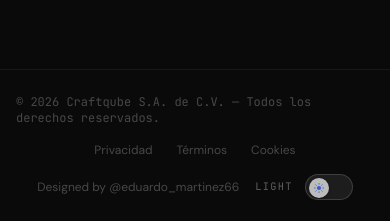
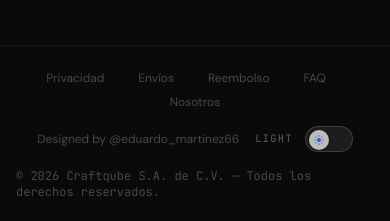
Before and after one commit to MPEduardo98/craftqube, a Next.js app: page / in a window 390 px wide. Shown: the part 5155-5376 px from the top of the page. Built offline with nearby package versions, Linux system fonts and the light colour scheme; no server answers; the database is empty; a web font is replaced by a local one.

Commit message:
Correccion de errores

```diff
--- a/app/global/components/footer/Footer.tsx
+++ b/app/global/components/footer/Footer.tsx
@@ -14,33 +14,44 @@ interface CategoriaDB {
   total_productos: number;
 }
 
+/* ── Columnas de navegación ────────────────────────────── */
 const footerLinks = {
   empresa: {
     title: "Empresa",
     items: [
-      { label: "Quiénes Somos",    href: "/nosotros" },
-      { label: "Proyectos",        href: "/proyectos" },
-      { label: "Certificaciones",  href: "/certificaciones" },
-      { label: "Blog Técnico",     href: "/blog" },
-      { label: "Contacto",         href: "/contacto" },
+      { label: "Quiénes Somos",   href: "/about/nosotros" },
+      { label: "Proyectos",       href: "/proyectos" },
+      { label: "Certificaciones", href: "/certificaciones" },
+      { label: "Blog Técnico",    href: "/blog" },
+      { label: "Contacto",        href: "/contacto" },
     ],
   },
   soporte: {
     title: "Soporte",
     items: [
-      { label: "Guías de Instalación",  href: "/guias" },
-      { label: "Descarga de CAD",       href: "/cad" },
-      { label: "Solicitar Cotización",  href: "/cotizar" },
-      { label: "Preguntas Frecuentes",  href: "/faq" },
-      { label: "Política de Envíos",    href: "/envios" },
+      { label: "Guías de Instalación", href: "/guias" },
+      { label: "Descarga de CAD",      href: "/cad" },
+      { label: "Solicitar Cotización", href: "/cotizar" },
+      { label: "Preguntas Frecuentes", href: "/about/faq" },
+      { label: "Política de Envíos",   href: "/politicas/politica-de-envio" },
     ],
   },
 };
 
+/* ── Links legales del bottom bar ─────────────────────── */
+const legalLinks = [
+  { label: "Privacidad", href: "/politicas/politica-de-privacidad" },
+  { label: "Envíos",     href: "/politicas/politica-de-envio" },
+  { label: "Reembolso",  href: "/politicas/politica-de-reembolso" },
+  { label: "FAQ",        href: "/about/faq" },
+  { label: "Nosotros",   href: "/about/nosotros" },
+];
+
+/* ── Redes sociales ────────────────────────────────────── */
 const socialLinks = [
   {
     label: "LinkedIn",
-    href: "https://linkedin.com",
+    href: "https://www.linkedin.com/in/craftqube-m%C3%A9xico-7a023638b/",
     icon: (
       <svg width="16" height="16" viewBox="0 0 24 24" fill="currentColor">
         <path d="M16 8a6 6 0 0 1 6 6v7h-4v-7a2 2 0 0 0-2-2 2 2 0 0 0-2 2v7h-4v-7a6 6 0 0 1 6-6zM2 9h4v12H2z" />
@@ -50,7 +61,7 @@ const socialLinks = [
   },
   {
     label: "YouTube",
-    href: "https://youtube.com",
+    href: "https://www.youtube.com/@CraftQubeM%C3%A9xico",
     icon: (
       <svg width="16" height="16" viewBox="0 0 24 24" fill="currentColor">
         <path d="M22.54 6.42a2.78 2.78 0 0 0-1.94-1.96C18.88 4 12 4 12 4s-6.88 0-8.6.46A2.78 2.78 0 0 0 1.46 6.42 29 29 0 0 0 1 12a29 29 0 0 0 .46 5.58 2.78 2.78 0 0 0 1.94 1.96C5.12 20 12 20 12 20s6.88 0 8.6-.46a2.78 2.78 0 0 0 1.94-1.96A29 29 0 0 0 23 12a29 29 0 0 0-.46-5.58z" />
@@ -60,7 +71,7 @@ const socialLinks = [
   },
   {
     label: "Instagram",
-    href: "https://instagram.com",
+    href: "https://www.instagram.com/craftqube_mx/",
     icon: (
       <svg width="16" height="16" viewBox="0 0 24 24" fill="currentColor">
         <rect x="2" y="2" width="20" height="20" rx="5" ry="5" fill="none" stroke="currentColor" strokeWidth="2" />
@@ -71,7 +82,7 @@ const socialLinks = [
   },
   {
     label: "TikTok",
-    href: "https://tiktok.com",
+    href: "https://www.tiktok.com/@craftqube_mx",
     icon: (
       <svg width="16" height="16" viewBox="0 0 24 24" fill="currentColor">
         <path d="M19.59 6.69a4.83 4.83 0 0 1-3.77-4.25V2h-3.45v13.67a2.89 2.89 0 0 1-5.2 1.74 2.89 2.89 0 0 1 2.31-4.64 2.93 2.93 0 0 1 .88.13V9.4a6.84 6.84 0 0 0-1-.05A6.33 6.33 0 0 0 5 20.1a6.34 6.34 0 0 0 10.86-4.43v-7a8.16 8.16 0 0 0 4.77 1.52v-3.4a4.85 4.85 0 0 1-1-.1z" />
@@ -99,20 +110,25 @@ export function Footer() {
   return (
     <footer style={{ background: "#0A0A0A", color: "#fff" }}>
 
-      {/* Main footer */}
+      {/* ── Main grid ───────────────────────────────────── */}
       <div className="max-w-7xl mx-auto px-4 sm:px-6 py-16">
         <div className="grid grid-cols-1 md:grid-cols-4 gap-12">
 
-          {/* Brand column */}
+          {/* Columna Brand */}
           <div className="md:col-span-1">
             <div className="mb-6 opacity-90">
               <CraftqubeLogo />
             </div>
-            <p className="text-sm leading-relaxed mb-6" style={{ color: "rgba(255,255,255,0.45)" }}>
+            <p
+              className="text-sm leading-relaxed mb-6"
+              style={{ color: "rgba(255,255,255,0.45)" }}
+            >
               Perfiles de aluminio y accesorios industriales de alta calidad.
               Soluciones innovadoras para tus proyectos.
             </p>
-            <div className="flex gap-3 mb-6">
+
+            {/* Redes sociales */}
+            <div className="flex gap-3">
               {socialLinks.map((social) => (
                 <motion.a
                   key={social.label}
@@ -135,7 +151,7 @@ export function Footer() {
             </div>
           </div>
 
-          {/* Productos - DINAMICO */}
+          {/* Columna Productos — dinámica desde API */}
           <div>
             <h4
               className="text-xs tracking-widest uppercase mb-5"
@@ -147,11 +163,11 @@ export function Footer() {
               {loading ? (
                 Array.from({ length: 4 }).map((_, i) => (
                   <li key={i}>
-                    <div
-                      className="h-4 rounded animate-pulse"
+                    <span
+                      className="block h-4 w-28 rounded"
                       style={{
-                        background: "rgba(255,255,255,0.08)",
-                        width: `${60 + Math.random() * 30}%`,
+                        background: "rgba(255,255,255,0.07)",
+                        animation: "pulse 1.5s infinite",
                       }}
                     />
                   </li>
@@ -161,11 +177,15 @@ export function Footer() {
                   {categorias.map((cat) => (
                     <li key={cat.id}>
                       <Link
-                        href={`/productos/${cat.slug}`}
+                        href={`/productos?categoria=${cat.slug}`}
                         className="text-sm transition-colors duration-150"
                         style={{ color: "rgba(255,255,255,0.45)", textDecoration: "none" }}
-                        onMouseEnter={(e) => { (e.currentTarget as HTMLAnchorElement).style.color = "rgba(255,255,255,0.85)"; }}
-                        onMouseLeave={(e) => { (e.currentTarget as HTMLAnchorElement).style.color = "rgba(255,255,255,0.45)"; }}
+                        onMouseEnter={(e) => {
+                          (e.currentTarget as HTMLAnchorElement).style.color = "rgba(255,255,255,0.85)";
+                        }}
+                        onMouseLeave={(e) => {
+                          (e.currentTarget as HTMLAnchorElement).style.color = "rgba(255,255,255,0.45)";
+                        }}
                       >
                         {cat.nombre}
                       </Link>
@@ -173,13 +193,17 @@ export function Footer() {
                   ))}
                   <li>
                     <Link
-                      href="/catalogo"
-                      className="text-sm font-semibold transition-colors duration-150"
-                      style={{ color: "#3B82F6", textDecoration: "none" }}
-                      onMouseEnter={(e) => { (e.currentTarget as HTMLAnchorElement).style.color = "#60A5FA"; }}
-                      onMouseLeave={(e) => { (e.currentTarget as HTMLAnchorElement).style.color = "#3B82F6"; }}
+                      href="/productos"
+                      className="text-sm transition-colors duration-150"
+                      style={{ color: "rgba(255,255,255,0.45)", textDecoration: "none" }}
+                      onMouseEnter={(e) => {
+                        (e.currentTarget as HTMLAnchorElement).style.color = "rgba(255,255,255,0.85)";
+                      }}
+                      onMouseLeave={(e) => {
+                        (e.currentTarget as HTMLAnchorElement).style.color = "rgba(255,255,255,0.45)";
+                      }}
                     >
-                      Catálogo Completo →
+                      Ver catálogo completo →
                     </Link>
                   </li>
                 </>
@@ -190,8 +214,12 @@ export function Footer() {
                       href="/productos"
                       className="text-sm transition-colors duration-150"
                       style={{ color: "rgba(255,255,255,0.45)", textDecoration: "none" }}
-                      onMouseEnter={(e) => { (e.currentTarget as HTMLAnchorElement).style.color = "rgba(255,255,255,0.85)"; }}
-                      onMouseLeave={(e) => { (e.currentTarget as HTMLAnchorElement).style.color = "rgba(255,255,255,0.45)"; }}
+                      onMouseEnter={(e) => {
+                        (e.currentTarget as HTMLAnchorElement).style.color = "rgba(255,255,255,0.85)";
+                      }}
+                      onMouseLeave={(e) => {
+                        (e.currentTarget as HTMLAnchorElement).style.color = "rgba(255,255,255,0.45)";
+                      }}
                     >
                       Ver Productos
                     </Link>
@@ -201,8 +229,12 @@ export function Footer() {
                       href="/catalogo"
                       className="text-sm transition-colors duration-150"
                       style={{ color: "rgba(255,255,255,0.45)", textDecoration: "none" }}
-                      onMouseEnter={(e) => { (e.currentTarget as HTMLAnchorElement).style.color = "rgba(255,255,255,0.85)"; }}
-                      onMouseLeave={(e) => { (e.currentTarget as HTMLAnchorElement).style.color = "rgba(255,255,255,0.45)"; }}
+                      onMouseEnter={(e) => {
+                        (e.currentTarget as HTMLAnchorElement).style.color = "rgba(255,255,255,0.85)";
+                      }}
+                      onMouseLeave={(e) => {
+                        (e.currentTarget as HTMLAnchorElement).style.color = "rgba(255,255,255,0.45)";
+                      }}
                     >
                       Catálogo Completo
                     </Link>
@@ -212,7 +244,7 @@ export function Footer() {
             </ul>
           </div>
 
-          {/* Link columns */}
+          {/* Columnas Empresa + Soporte */}
           {Object.values(footerLinks).map((section) => (
             <div key={section.title}>
               <h4
@@ -228,8 +260,12 @@ export function Footer() {
                       href={item.href}
                       className="text-sm transition-colors duration-150"
                       style={{ color: "rgba(255,255,255,0.45)", textDecoration: "none" }}
-                      onMouseEnter={(e) => { (e.currentTarget as HTMLAnchorElement).style.color = "rgba(255,255,255,0.85)"; }}
-                      onMouseLeave={(e) => { (e.currentTarget as HTMLAnchorElement).style.color = "rgba(255,255,255,0.45)"; }}
+                      onMouseEnter={(e) => {
+                        (e.currentTarget as HTMLAnchorElement).style.color = "rgba(255,255,255,0.85)";
+                      }}
+                      onMouseLeave={(e) => {
+                        (e.currentTarget as HTMLAnchorElement).style.color = "rgba(255,255,255,0.45)";
+                      }}
                     >
                       {item.label}
                     </Link>
@@ -238,48 +274,83 @@ export function Footer() {
               </ul>
             </div>
           ))}
+
         </div>
       </div>
 
-      {/* Bottom bar */}
-      <div className="border-t px-4 sm:px-6 py-6" style={{ borderColor: "rgba(255,255,255,0.06)" }}>
+      {/* ── Bottom bar ──────────────────────────────────── */}
+      <div
+        className="border-t px-4 sm:px-6 py-6"
+        style={{ borderColor: "rgba(255,255,255,0.06)" }}
+      >
         <div className="max-w-7xl mx-auto flex flex-col sm:flex-row items-center justify-between gap-4">
+
+          {/* Copyright */}
           <p
-            className="text-xs"
-            style={{ fontFamily: "var(--font-jetbrains, monospace)", color: "rgba(255,255,255,0.25)" }}
+            className="text-xs order-3 sm:order-1"
+            style={{
+              fontFamily: "var(--font-jetbrains, monospace)",
+              color: "rgba(255,255,255,0.25)",
+            }}
           >
             © {new Date().getFullYear()} Craftqube S.A. de C.V. — Todos los derechos reservados.
           </p>
-          <div className="flex items-center gap-6">
-            {["Privacidad", "Términos", "Cookies"].map((item) => (
-              <Link
-                key={item}
-                href={`/${item.toLowerCase()}`}
-                className="text-xs transition-colors"
-                style={{ color: "rgba(255,255,255,0.25)", textDecoration: "none" }}
-                onMouseEnter={(e) => { (e.currentTarget as HTMLAnchorElement).style.color = "rgba(255,255,255,0.55)"; }}
-                onMouseLeave={(e) => { (e.currentTarget as HTMLAnchorElement).style.color = "rgba(255,255,255,0.25)"; }}
-              >
-                {item}
-              </Link>
+
+          {/* Legal links */}
+          <nav
+            aria-label="Legal"
+            className="flex flex-wrap items-center justify-center gap-x-4 gap-y-2 order-1 sm:order-2"
+          >
+            {legalLinks.map((link, idx) => (
+              <span key={link.href} className="flex items-center gap-x-4">
+                <Link
+                  href={link.href}
+                  className="text-xs transition-colors duration-200 whitespace-nowrap"
+                  style={{ color: "rgba(255,255,255,0.25)", textDecoration: "none" }}
+                  onMouseEnter={(e) => {
+                    (e.currentTarget as HTMLAnchorElement).style.color = "rgba(255,255,255,0.55)";
+                  }}
+                  onMouseLeave={(e) => {
+                    (e.currentTarget as HTMLAnchorElement).style.color = "rgba(255,255,255,0.25)";
+                  }}
+                >
+                  {link.label}
+                </Link>
+                {idx < legalLinks.length - 1 && (
+                  <span
+                    aria-hidden="true"
+                    style={{ color: "rgba(255,255,255,0.12)", fontSize: "10px" }}
+                  >
+                    ·
+                  </span>
+                )}
+              </span>
             ))}
-          </div>
-          <div className="flex items-center gap-4">
+          </nav>
+
+          {/* Designed by + ThemeToggle */}
+          <div className="flex items-center gap-4 order-2 sm:order-3">
             <a
               href="https://instagram.com/eduardo_martinez66"
               target="_blank"
               rel="noopener noreferrer"
-              className="text-xs transition-colors"
+              className="text-xs transition-colors duration-200"
               style={{ color: "rgba(255,255,255,0.25)", textDecoration: "none" }}
-              onMouseEnter={(e) => { (e.currentTarget as HTMLAnchorElement).style.color = "rgba(255,255,255,0.55)"; }}
-              onMouseLeave={(e) => { (e.currentTarget as HTMLAnchorElement).style.color = "rgba(255,255,255,0.25)"; }}
+              onMouseEnter={(e) => {
+                (e.currentTarget as HTMLAnchorElement).style.color = "rgba(255,255,255,0.55)";
+              }}
+              onMouseLeave={(e) => {
+                (e.currentTarget as HTMLAnchorElement).style.color = "rgba(255,255,255,0.25)";
+              }}
             >
               Designed by @eduardo_martinez66
             </a>
             <ThemeToggle />
           </div>
+
         </div>
       </div>
+
     </footer>
   );
 }
```
